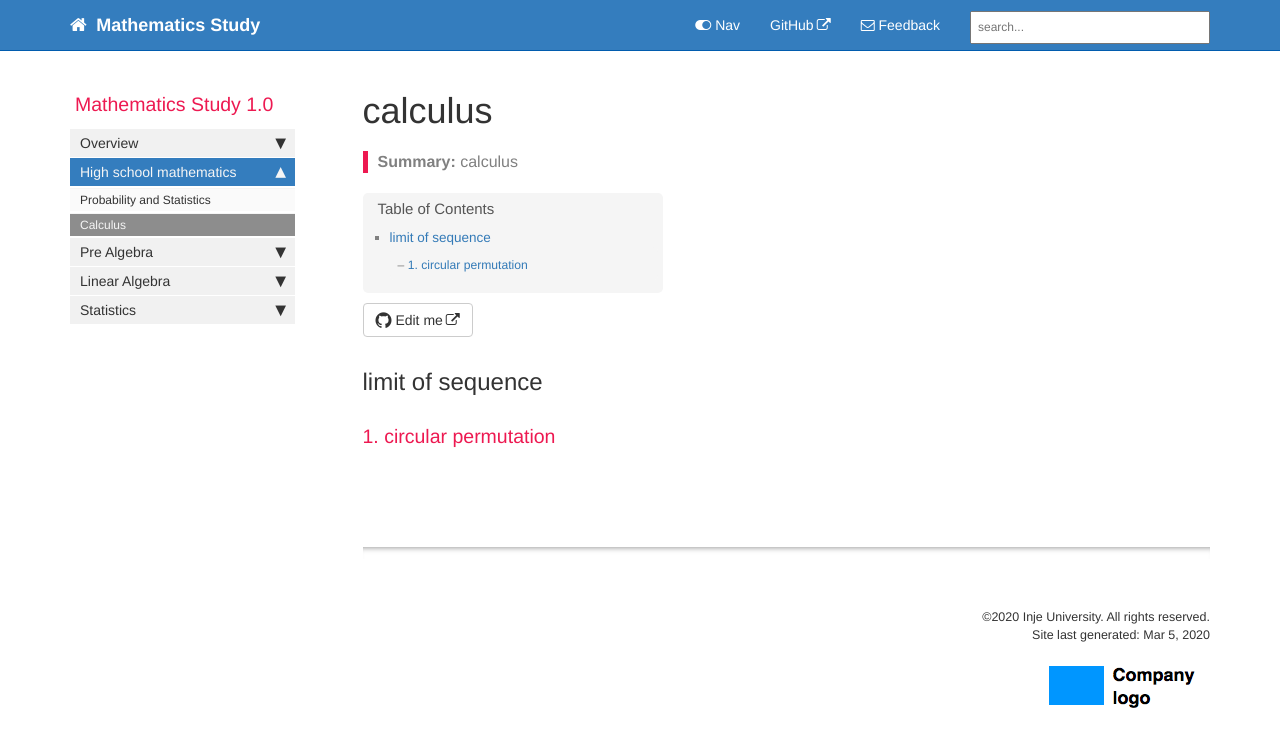
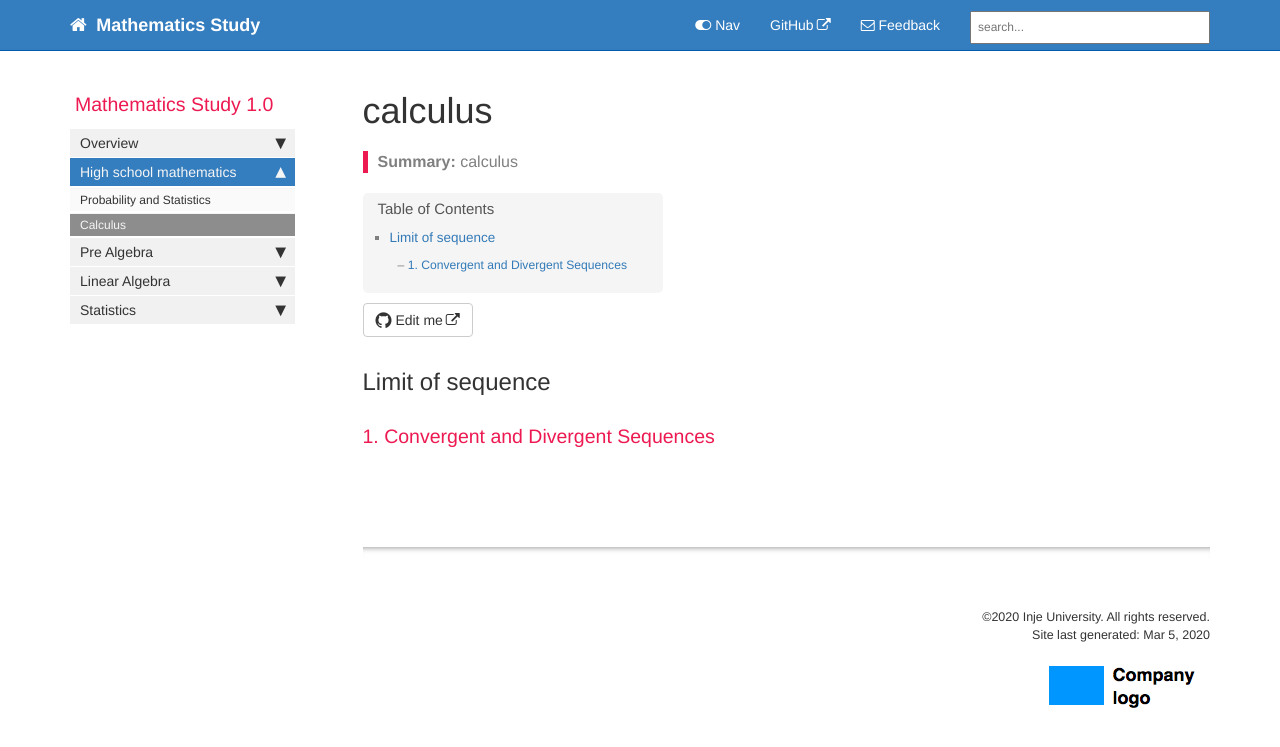
Before and after one commit to jongeunShin95/mathematics-study, a Jekyll site: the page built from pages/mydoc/mydoc_calculus.md, in a window 1280 px wide. Shown: the top 747 px of the page. Built offline with Jekyll 4.4.1, drawn with Linux system fonts in a browser that asks for light colours; comment, search, counter and statistics services are not loaded.

Commit message:
Convergent and Divergent Sequences

```diff
--- a/pages/mydoc/mydoc_calculus.md
+++ b/pages/mydoc/mydoc_calculus.md
@@ -9,6 +9,6 @@ use_math: true
 
 ---
 
-## limit of sequence
+## Limit of sequence
 
-### 1. circular permutation
+### 1. Convergent and Divergent Sequences
```
Also changed, not shown: pages/mydoc/mydoc_probability_and_statistics.md (+2 -2 lines).
